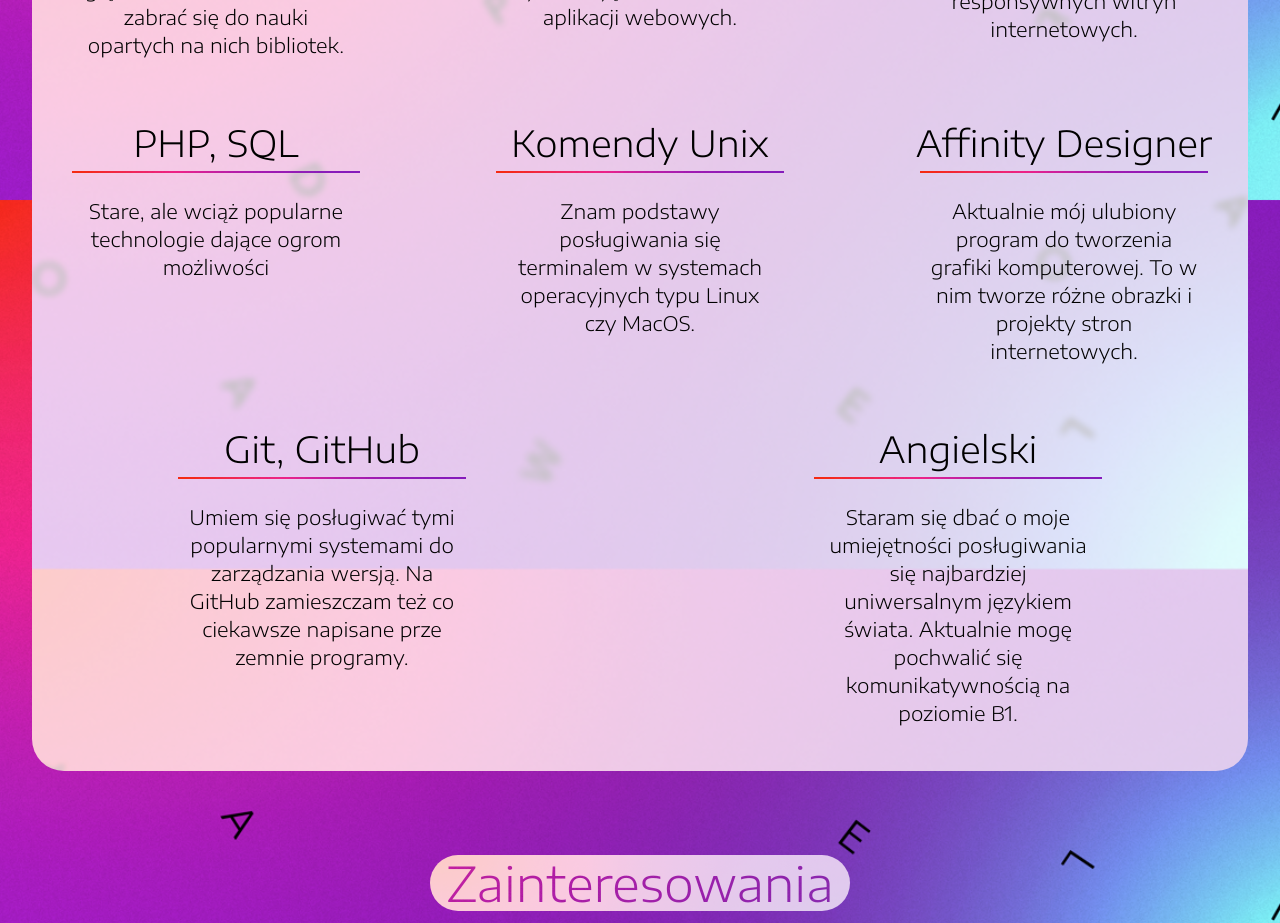
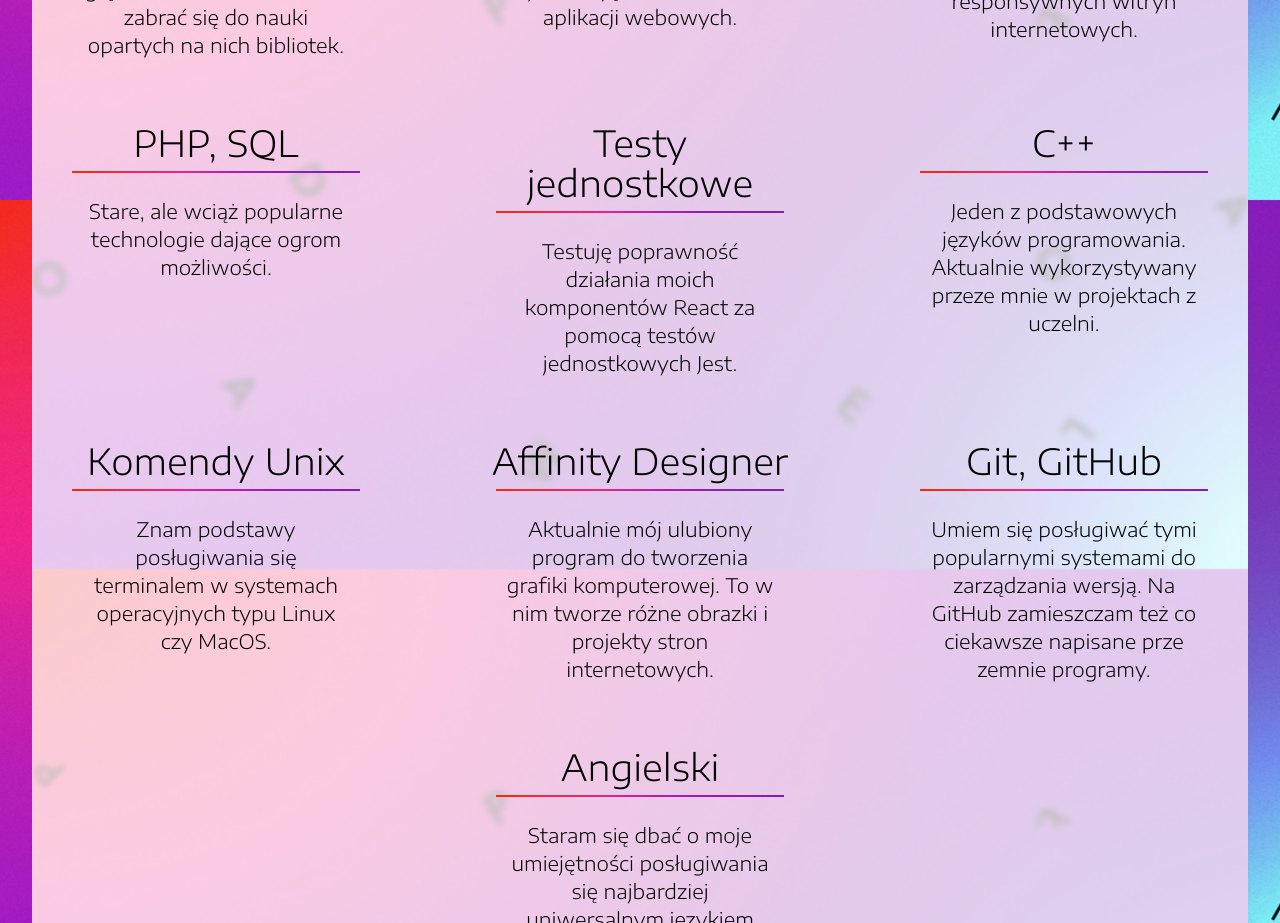
Before and after one commit to rahan1999/pp-portfolio, a Next.js app: page / in a window 1280 px wide. Shown: the part 2200-3123 px from the top of the page. Built offline with nearby package versions, Linux system fonts and the light colour scheme.

Commit message:
feat: added new skills

```diff
--- a/components/cv.tsx
+++ b/components/cv.tsx
@@ -9,8 +9,8 @@ export default function Cv() {
       </h1>
       <Cvsection
         main="Umiejętności"
-        titles="HTML, CSS i JS-React.js, Next.js-Tailwind, TypeScript-PHP, SQL-Komendy Unix-Affinity Designer-Git, GitHub-Angielski"
-        descriptions="Trzy filary aplikacji webowych. Poświęciłem każdemu z nich należyty czas aby osiągnąć ich głębokie zrozumienie i móc zabrać się do nauki opartych na nich bibliotek.-Framework'i na których aktualnie jestem skupiony. Głęboko zafascynowały mnie one możliwościami jakie dają do tworzenia aplikacji webowych.-Wraz z Next.js są jednymi z nowszych narzędzi w moim arsenale do tworzenie responsywnych witryn internetowych.-Stare, ale wciąż popularne technologie dające ogrom możliwości-Znam podstawy posługiwania się terminalem w systemach operacyjnych typu Linux czy MacOS.-Aktualnie mój ulubiony program do tworzenia grafiki komputerowej. To w nim tworze różne obrazki i projekty stron internetowych.-Umiem się posługiwać tymi popularnymi systemami do zarządzania wersją. Na GitHub zamieszczam też co ciekawsze napisane prze zemnie programy.-Staram się dbać o moje umiejętności posługiwania się najbardziej uniwersalnym językiem świata. Aktualnie mogę pochwalić się komunikatywnością na poziomie B1."
+        titles="HTML, CSS i JS-React.js, Next.js-Tailwind, TypeScript-PHP, SQL-Testy jednostkowe-C++-Komendy Unix-Affinity Designer-Git, GitHub-Angielski"
+        descriptions="Trzy filary aplikacji webowych. Poświęciłem każdemu z nich należyty czas aby osiągnąć ich głębokie zrozumienie i móc zabrać się do nauki opartych na nich bibliotek.-Framework'i na których aktualnie jestem skupiony. Głęboko zafascynowały mnie one możliwościami jakie dają do tworzenia aplikacji webowych.-Wraz z Next.js są jednymi z nowszych narzędzi w moim arsenale do tworzenie responsywnych witryn internetowych.-Stare, ale wciąż popularne technologie dające ogrom możliwości.-Testuję poprawność działania moich komponentów React za pomocą testów jednostkowych Jest.-Jeden z podstawowych języków programowania. Aktualnie wykorzystywany przeze mnie w projektach z uczelni.-Znam podstawy posługiwania się terminalem w systemach operacyjnych typu Linux czy MacOS.-Aktualnie mój ulubiony program do tworzenia grafiki komputerowej. To w nim tworze różne obrazki i projekty stron internetowych.-Umiem się posługiwać tymi popularnymi systemami do zarządzania wersją. Na GitHub zamieszczam też co ciekawsze napisane prze zemnie programy.-Staram się dbać o moje umiejętności posługiwania się najbardziej uniwersalnym językiem świata. Aktualnie mogę pochwalić się komunikatywnością na poziomie B1."
       ></Cvsection>
 
       <Cvsection
--- a/components/translator.tsx
+++ b/components/translator.tsx
@@ -23,6 +23,10 @@ const translation: string[] = [
   "Next to Next.js, these are some of the newest tools in my developing arsenal.",
   "PHP, SQL",
   "Old but still popular technologies with a lot of possibilities",
+  "Unit testing",
+  "I am testing my React components using Jest unit tests.",
+  "C++",
+  "One of the basic programming languages. Currently used by me in university projects.",
   "Unix commands",
   "I know the basic usage of Terminal in Mac OS and linux.",
   "Affinity Designer",
```
Also changed, not shown: 1 other file (tests, documents, lock files or other folders).
